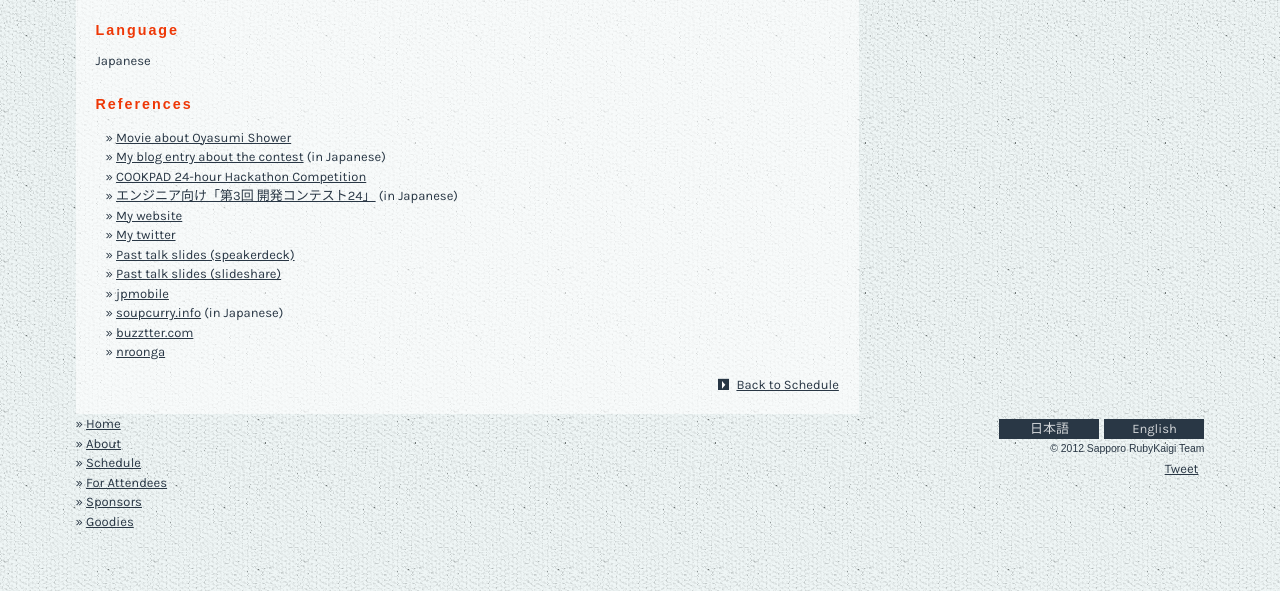
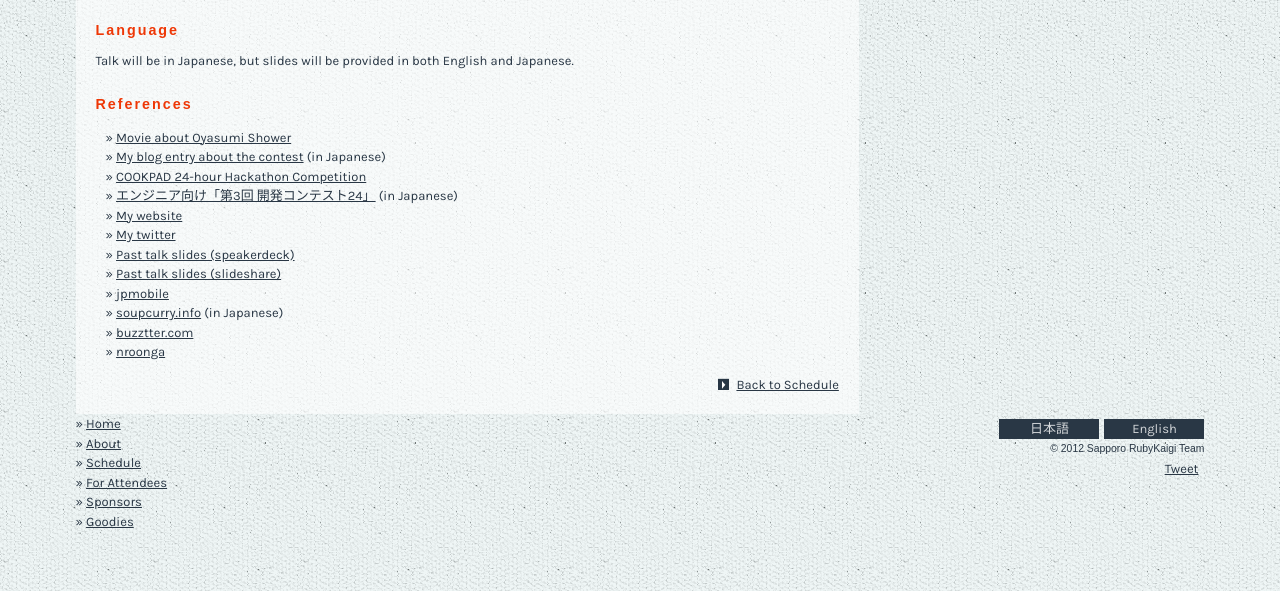
Before and after one commit to ruby-sapporo/sapporo.rubykaigi.org, a Jekyll site: the page built from 2012/en/schedule/details/14.html, in a window 1280 px wide and 900 px high, scrolled down 575 px, cut to the strip 309-900 px from the top of the window. Built offline with Jekyll 4.4.1, drawn with Linux system fonts in a browser that asks for light colours; nearby versions of some CDN libraries; Markdown is read by kramdown in place of the engine named in the settings; comment, search, counter and statistics services are not loaded.

Commit message:
Update darashi's presentation language

```diff
--- a/2012/_schedule/presentations/14.yml
+++ b/2012/_schedule/presentations/14.yml
@@ -32,4 +32,4 @@ references:
     - [soupcurry.info](http://soupcurry.info) (in Japanese)
     - [buzztter.com](http://buzztter.com)
     - [nroonga](http://nroonga.github.com)
-language: Japanese
+language: Talk will be in Japanese, but slides will be provided in both English and Japanese.
--- a/2012/en/schedule/details/14.html
+++ b/2012/en/schedule/details/14.html
@@ -25,7 +25,7 @@ locale: en
       <img src="http://usericons.relucks.org/github/darashi" width="120" height="120">
     </p>
   <h3>Language</h3>
-  <p>Japanese</p>
+  <p>Talk will be in Japanese, but slides will be provided in both English and Japanese.</p>
   <h3>References</h3>
   <div class="myReferences">
     <ul>
--- a/2012/ja/schedule/details/14.html
+++ b/2012/ja/schedule/details/14.html
@@ -25,7 +25,7 @@ locale: ja
       <img src="http://usericons.relucks.org/github/darashi" width="120" height="120">
     </p>
   <h3>発表言語</h3>
-  <p>Japanese</p>
+  <p>Talk will be in Japanese, but slides will be provided in both English and Japanese.</p>
   <h3>参照</h3>
   <div class="myReferences">
     <ul>
```
